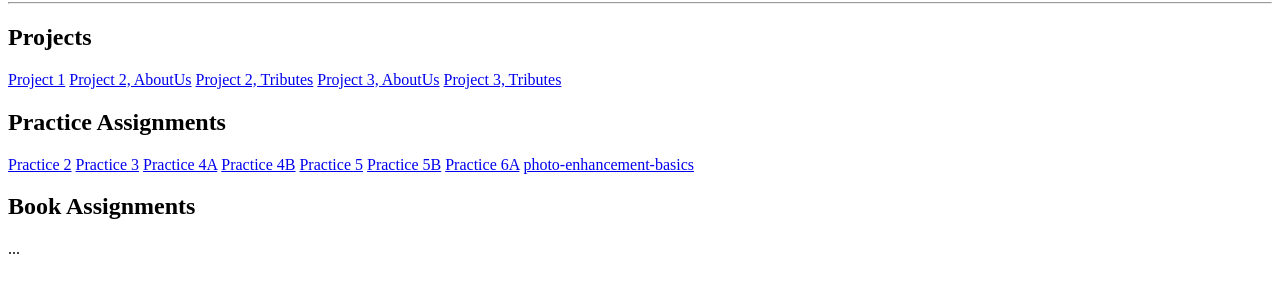
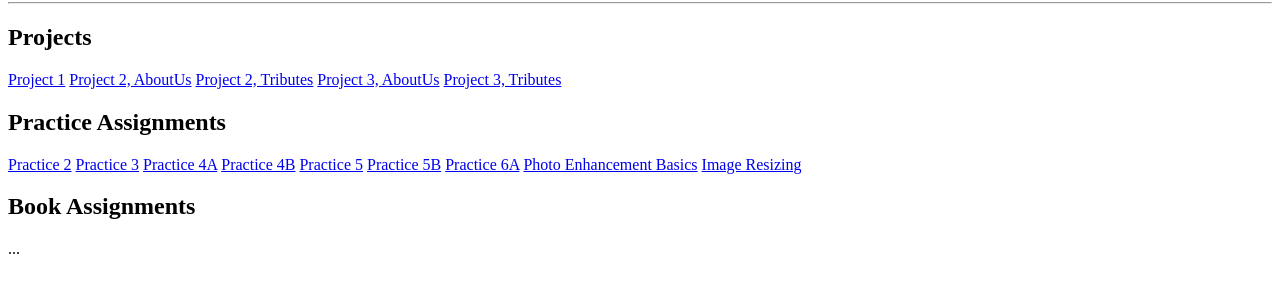
Before and after one commit to lauryno7/INFO2420, a plain HTML site: page index.html in a window 1280 px wide. Shown: the part 78-370 px from the top of the page. Drawn offline with Linux system fonts and the light colour scheme.

Commit message:
Image resizing

```diff
--- a/index.html
+++ b/index.html
@@ -25,7 +25,8 @@
     <a href="https://lauryno7.github.io/INFO2420/Practices/HTML5/HTML 5/index.html">Practice 5</a>
     <a href="https://lauryno7.github.io/INFO2420/Practices/HTML5B/Chap13/bistro.html">Practice 5B</a>
     <a href="https://lauryno7.github.io/INFO2420/Practices/Practice 6A/start/start.html">Practice 6A</a>
-    <a href="https://lauryno7.github.io/INFO2420/Practices/photo-enhancement-basics/Vibrance1-edited.jpg">photo-enhancement-basics</a>
+    <a href="https://lauryno7.github.io/INFO2420/Practices/photo-enhancement-basics/Vibrance1-edited.jpg">Photo Enhancement Basics</a>
+    <a href="https://lauryno7.github.io/INFO2420/Practices/image-resizing-basics/Resolution-edited.jpg">Image Resizing</a>
     </p>
     <h2>Book Assignments</h2>
     <p>...</p>
```
Also changed, not shown: Practices/image-resizing-basics/Crop_Straighten-edited.jpg (added), Practices/image-resizing-basics/Crop_Straighten.jpg (added), Practices/image-resizing-basics/Resize-edited.jpg (added), 14 other files.
